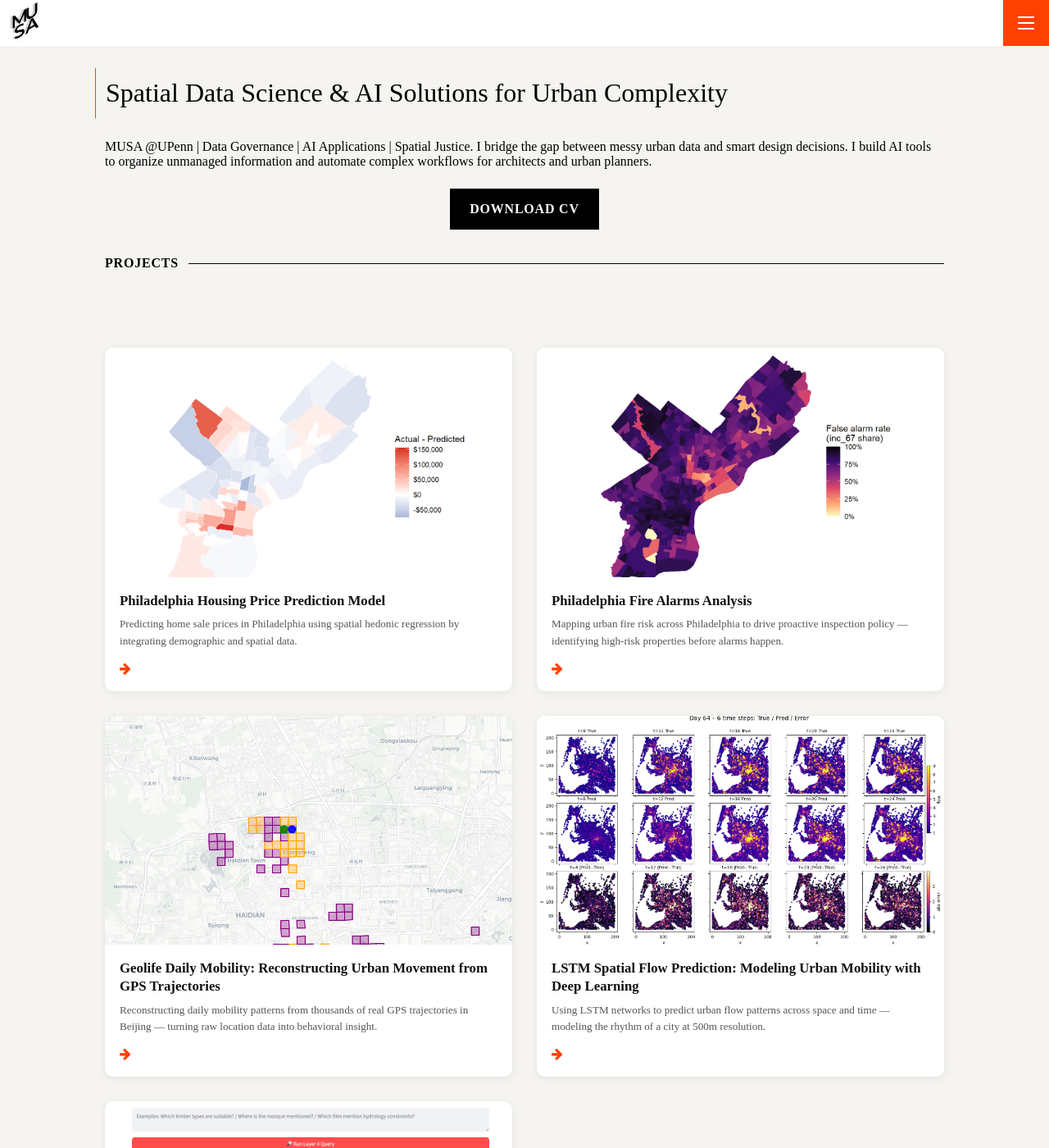
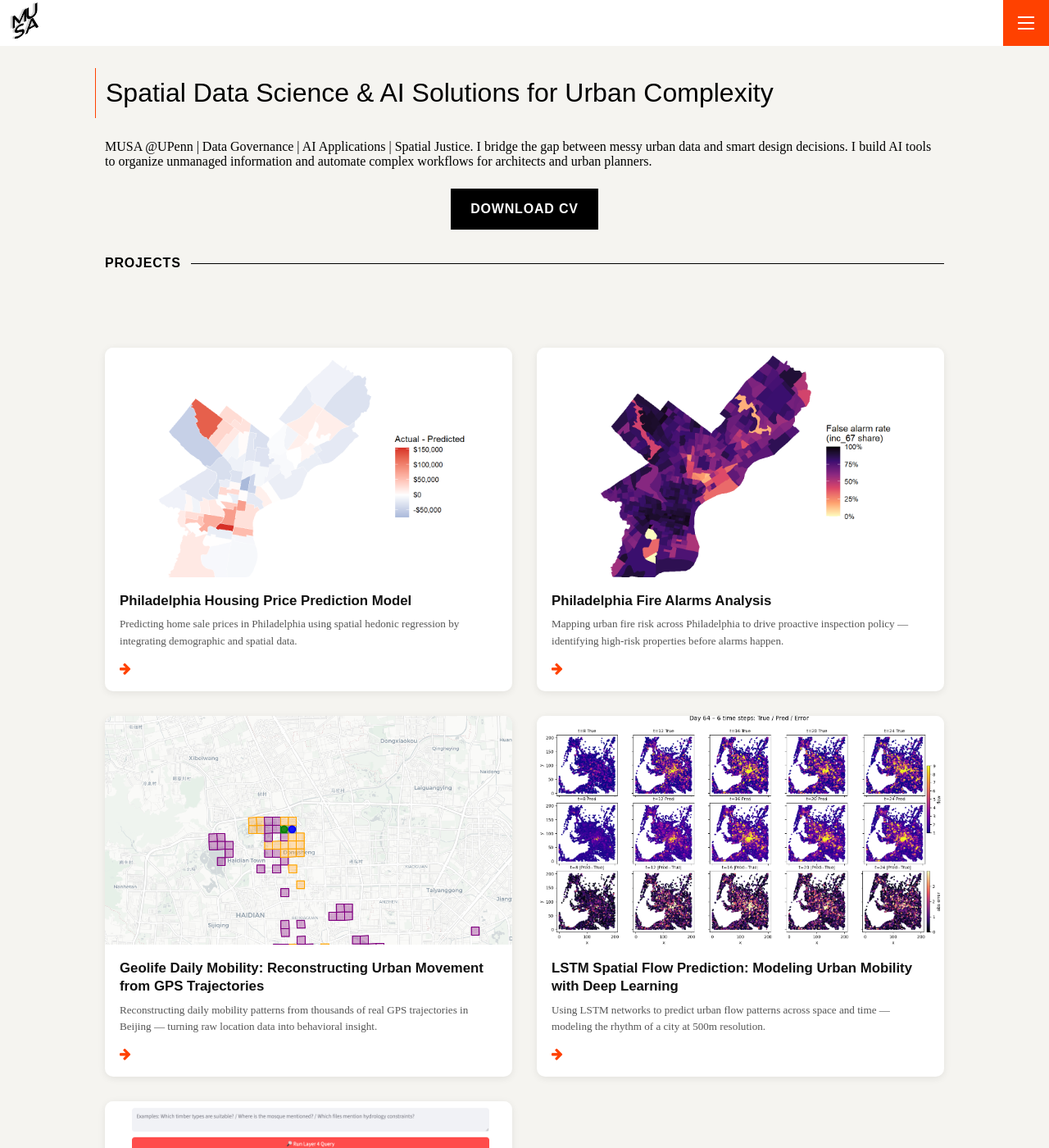
Before and after one commit to lluluciano0505/luciano_musa, a Jekyll site: the page built from index.md, in a window 1280 px wide and 1400 px high. Shown: the whole window at 82% size. Built offline with Jekyll 4.4.1, drawn with Linux system fonts in a browser that asks for light colours.

Commit message:
use serif body with sans-serif headings

```diff
--- a/_sass/musa-website-mimic.scss
+++ b/_sass/musa-website-mimic.scss
@@ -12,7 +12,6 @@
   --header-size: 3.5rem;
   --header-z-index: 10;
 
-  font-family: 'Times New Roman', Times, serif;
   padding: 0;
   margin: 0;
 }
@@ -22,6 +21,18 @@ body {
   padding: 0;
   padding-top: var(--header-size);
   background-color: black;
+  font-family: 'Times New Roman', Times, serif;
+}
+
+h1, h2, h3, h4, h5, h6,
+header,
+nav a,
+.button,
+.project-label,
+.project-link-arrow,
+.blog-label,
+.page-title {
+  font-family: Arial, Helvetica, sans-serif;
 }
 
 .site-container {
```
